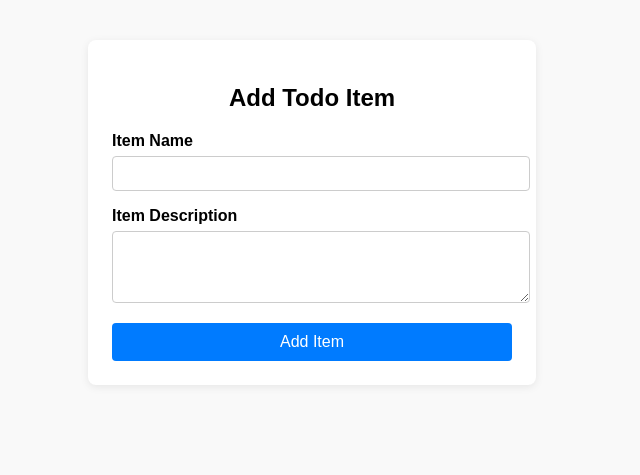
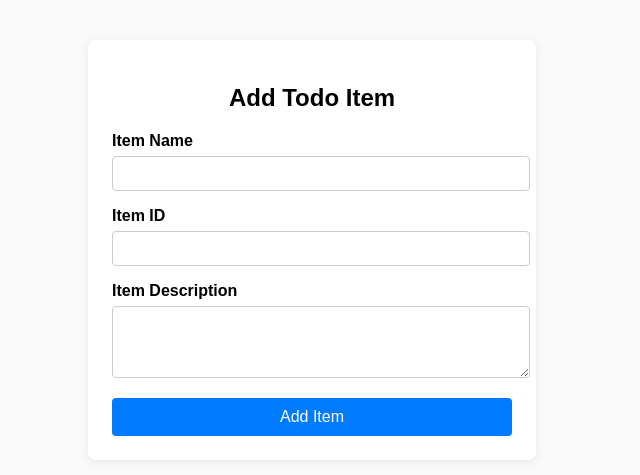
Before and after one commit to sagarkundrapu/Assignment4, a Flask app: page / in a window 1280 px wide. Shown: the top 475 px of the page, without its empty margins (328-968 px from the left). Run offline with Flask 3, Linux system fonts and the light colour scheme.

Commit message:
Added new label "Item ID" in the form

```diff
--- a/Todo/frontend/templates/index.html
+++ b/Todo/frontend/templates/index.html
@@ -60,6 +60,10 @@
                 <input type="text" id="item-name" name="item-name" required>
             </div>
             <div class="form-group">
+                <label for="item-name">Item ID</label>
+                <input type="text" id="item-name" name="item-name" required>
+            </div>
+            <div class="form-group">
                 <label for="item-desc">Item Description</label>
                 <textarea id="item-desc" name="item-desc" rows="3" required></textarea>
             </div>
```
